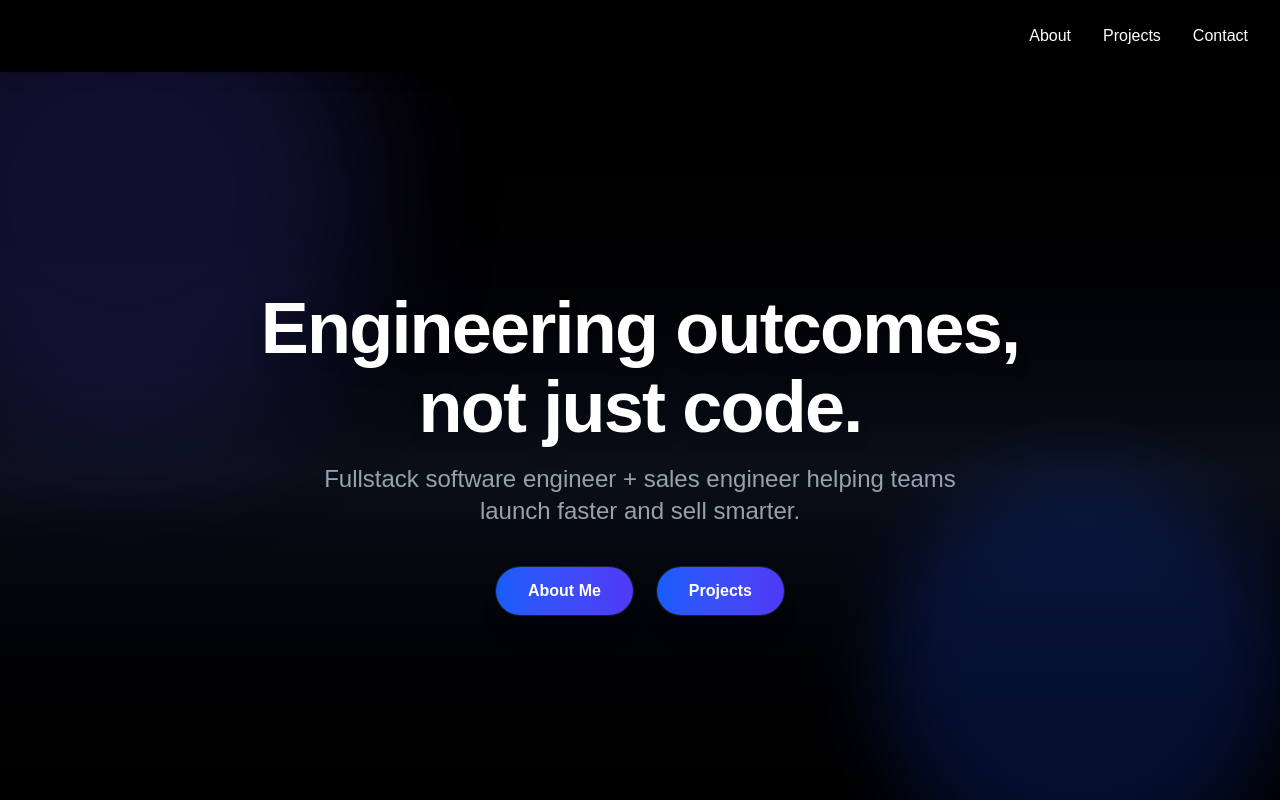
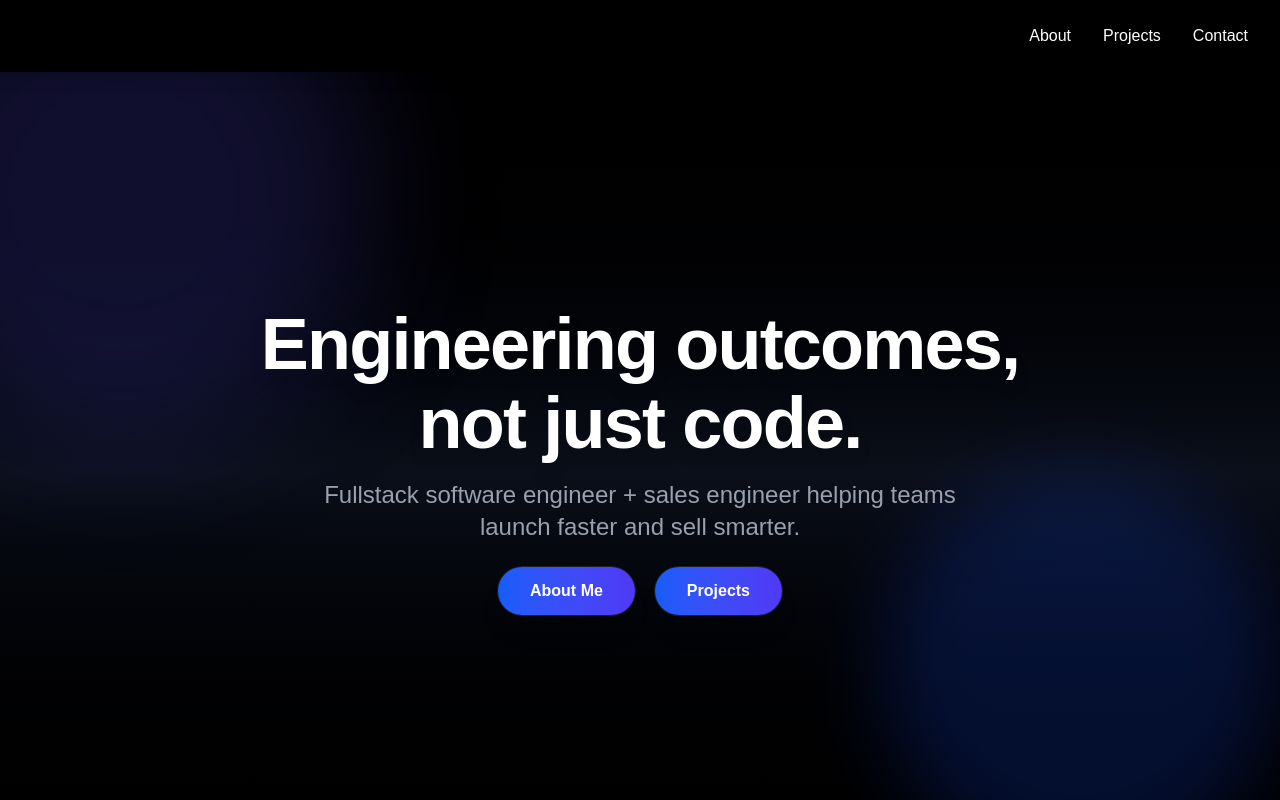
Before and after one commit to adey1998/arvil-portfolio, a Next.js app: page / in a window 1280 px wide. Shown: the top 800 px of the page. Built offline with nearby package versions, Linux system fonts and the light colour scheme.

Commit message:
fixed spacing

```diff
--- a/src/sections/Hero.tsx
+++ b/src/sections/Hero.tsx
@@ -19,12 +19,12 @@ export default function Hero() {
           Engineering outcomes, not just code.
         </h1>
 
-        <p className="text-lg md:text-2xl font-inter text-gray-400 mb-10 max-w-2xl mx-auto">
+        <p className="text-lg md:text-2xl font-inter text-gray-400 mb-6 max-w-2xl mx-auto">
           Fullstack software engineer + sales engineer helping teams launch faster and sell smarter.
         </p>
 
         {/* Buttons */}
-        <div className="flex justify-center gap-6 mb-10">
+        <div className="flex justify-center gap-5 mb-6">
           <a
             href="#about"
             className="inline-block bg-gradient-to-r from-blue-600 to-indigo-600 hover:from-blue-700 hover:to-indigo-700 text-white font-poppins font-semibold px-8 py-3 rounded-full shadow-xl ring-1 ring-white/10 backdrop-blur transition-transform duration-300 ease-in-out transform hover:scale-105 hover:shadow-2xl"
```
